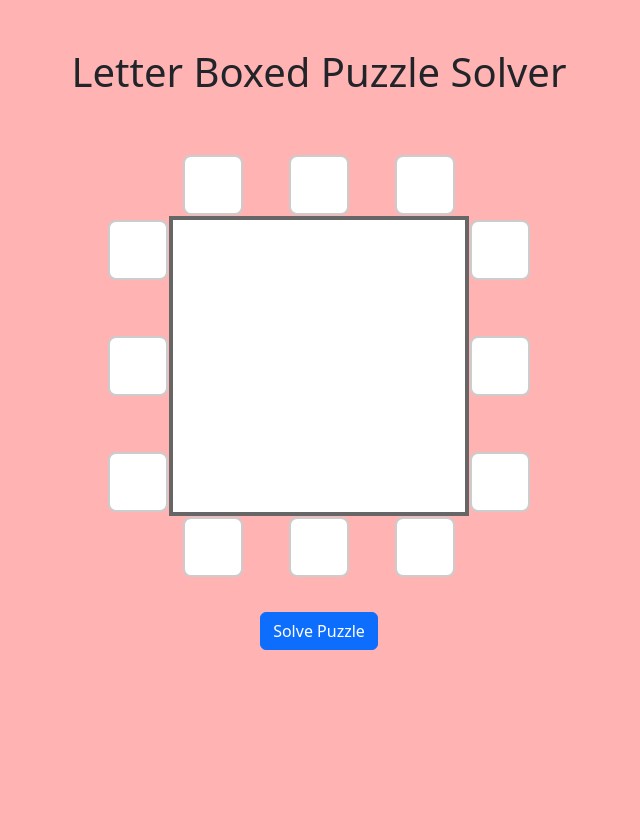
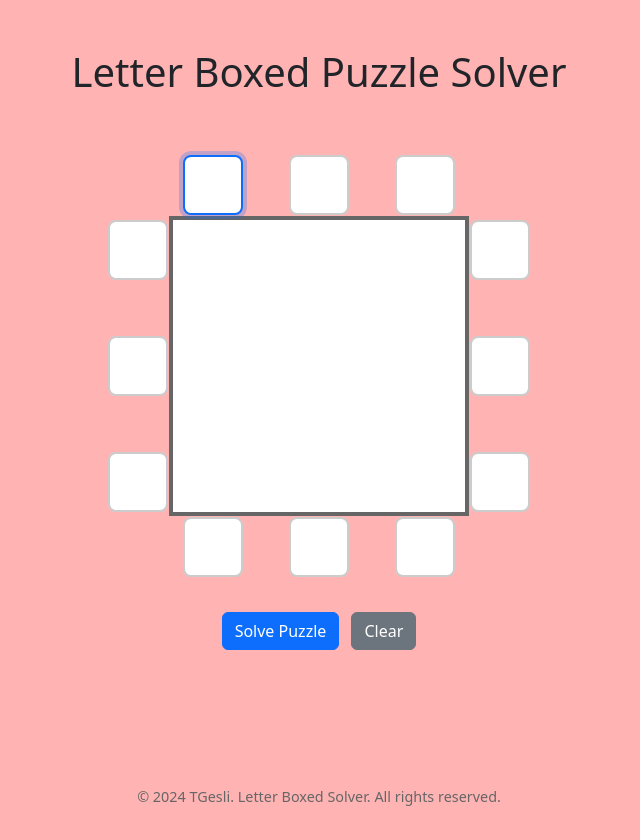
Before and after one commit to tgesli/lbsolver, a Flask app: page / in a window 1280 px wide. Shown: the whole page, without its empty margins (321-961 px from the left). Before the commit the page ends 650 px from the top, so only its background shows below. Run offline with Flask 3, Linux system fonts and the light colour scheme.

Commit message:
UI improvements: Added Clear button, Enter key support for solve button, removed alert for incomplete puzzle

```diff
--- a/static/script.js
+++ b/static/script.js
@@ -1,14 +1,34 @@
 document.addEventListener('DOMContentLoaded', function() {
     const solveBtn = document.getElementById('solveBtn');
+    const clearBtn = document.getElementById('clearBtn');
     const resultsDiv = document.getElementById('results');
     const solutionsList = document.getElementById('solutionsList');
     const letterInputs = document.querySelectorAll('.letter-input');
 
     console.log('DOM loaded, found elements:', {
         solveBtn: !!solveBtn,
+        clearBtn: !!clearBtn,
         resultsDiv: !!resultsDiv,
         solutionsList: !!solutionsList,
         letterInputs: letterInputs.length
+    });
+
+    // Focus on the first input field
+    letterInputs[0].focus();
+
+    // Handle clear button click
+    clearBtn.addEventListener('click', function() {
+        // Clear all input fields
+        letterInputs.forEach(input => {
+            input.value = '';
+        });
+
+        // Clear solutions
+        solutionsList.innerHTML = '';
+        resultsDiv.classList.add('d-none');
+
+        // Focus back on first input
+        letterInputs[0].focus();
     });
 
     // Handle input validation and auto-focus
@@ -27,6 +47,14 @@ document.addEventListener('DOMContentLoaded', function() {
                 e.preventDefault();
             }
         });
+
+        // Handle Enter key
+        input.addEventListener('keydown', function(e) {
+            if (e.key === 'Enter') {
+                e.preventDefault();
+                solveBtn.click();
+            }
+        });
     });
 
     solveBtn.addEventListener('click', async function() {
@@ -38,8 +66,7 @@ document.addEventListener('DOMContentLoaded', function() {
 
         // Check if all inputs are filled
         if (letters.some(letter => !letter)) {
-            console.log('Missing letters detected');
-            alert('Please fill in all letters');
+            console.log('Missing letters detected, ignoring solve request');
             return;
         }
 
--- a/static/style.css
+++ b/static/style.css
@@ -99,3 +99,9 @@ body {
 .text-center.mt-4 {
     margin-top: 2rem !important;
 }
+
+.copyright {
+    color: #666;
+    font-size: 0.9rem;
+    margin-bottom: 2rem;
+}
--- a/templates/index.html
+++ b/templates/index.html
@@ -49,7 +49,8 @@
                         </div>
 
                         <div class="text-center mt-4">
-                            <button id="solveBtn" class="btn btn-primary">Solve Puzzle</button>
+                            <button id="solveBtn" class="btn btn-primary me-2">Solve Puzzle</button>
+                            <button id="clearBtn" class="btn btn-secondary">Clear</button>
                         </div>
                     </div>
                 </div>
@@ -66,6 +67,12 @@
                 </div>
             </div>
         </div>
+
+        <div class="row mt-5">
+            <div class="col-12 text-center">
+                <p class="copyright">© 2024 TGesli. Letter Boxed Solver. All rights reserved.</p>
+            </div>
+        </div>
     </div>
 
     <script src="https://cdn.jsdelivr.net/npm/bootstrap@5.3.0/dist/js/bootstrap.bundle.min.js"></script>
```
